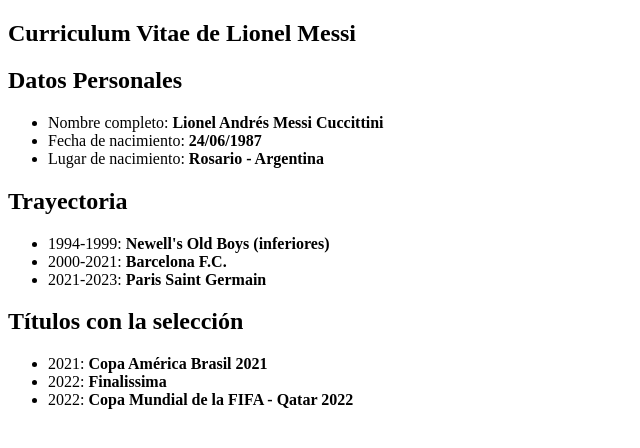
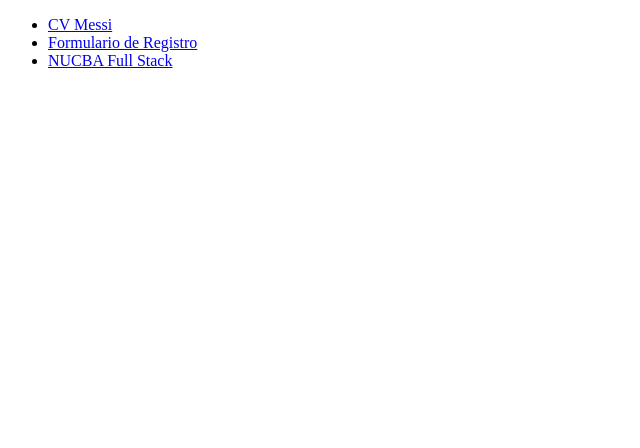
Before and after one commit to fabiobuchanan/nucba, a plain HTML site: page index.html in a window 1280 px wide. Shown: the whole page, without its empty margins (0-640 px from the left). Drawn offline with Linux system fonts and the light colour scheme.

Commit message:
1ra Entrega

```diff
--- a/index.html
+++ b/index.html
@@ -7,39 +7,19 @@
 </head>
 <body>
     <header>
-
+        <nav>
+            <ul>
+                <li>
+                    <a href="/pages/cvmessi.html">CV Messi</a>
+                </li>
+                <li>
+                   <a href="/pages/formregister.html">Formulario de Registro</a>
+                </li>
+                <li>
+                    <a href="/pages/fullstack.html">NUCBA Full Stack</a>
+                </li>
+            </ul>
+        </nav>
     </header>
-    <section>
-        <div>
-            <h1>Curriculum Vitae de Lionel Messi</h1>
-            <div>
-                <h2>Datos Personales</h2>
-                <ul>
-                    <li>Nombre completo: <strong>Lionel Andrés Messi Cuccittini</strong></li>
-                    <li>Fecha de nacimiento: <strong>24/06/1987</strong></li>
-                    <li>Lugar de nacimiento: <strong>Rosario - Argentina</strong></li>
-                </ul>
-            </div>
-            <div>
-                <h2>Trayectoria</h2>
-                <ul>
-                    <li>1994-1999: <strong>Newell's Old Boys &#40;inferiores&#41;</strong></li>
-                    <li>2000-2021: <strong>Barcelona F.C.</strong></li>
-                    <li>2021-2023: <strong>Paris Saint Germain</strong></li>
-                </ul>
-            </div>
-            <div>
-                <h2>Títulos con la selección</h2>
-                <ul>
-                    <li>2021: <strong>Copa América Brasil 2021</strong></li>
-                    <li>2022: <strong>Finalissima</strong></li>
-                    <li>2022: <strong>Copa Mundial de la FIFA - Qatar 2022</strong></li>
-                </ul>
-            </div>
-        </div>
-    </section>
-    <footer>
-
-    </footer>
 </body>
 </html>
```
Also changed, not shown: pages/cvmessi.html (added, +45 -0 lines), pages/formregister.html (renamed from indexform.html), pages/fullstack.html (renamed from indexlistanidada.html).
